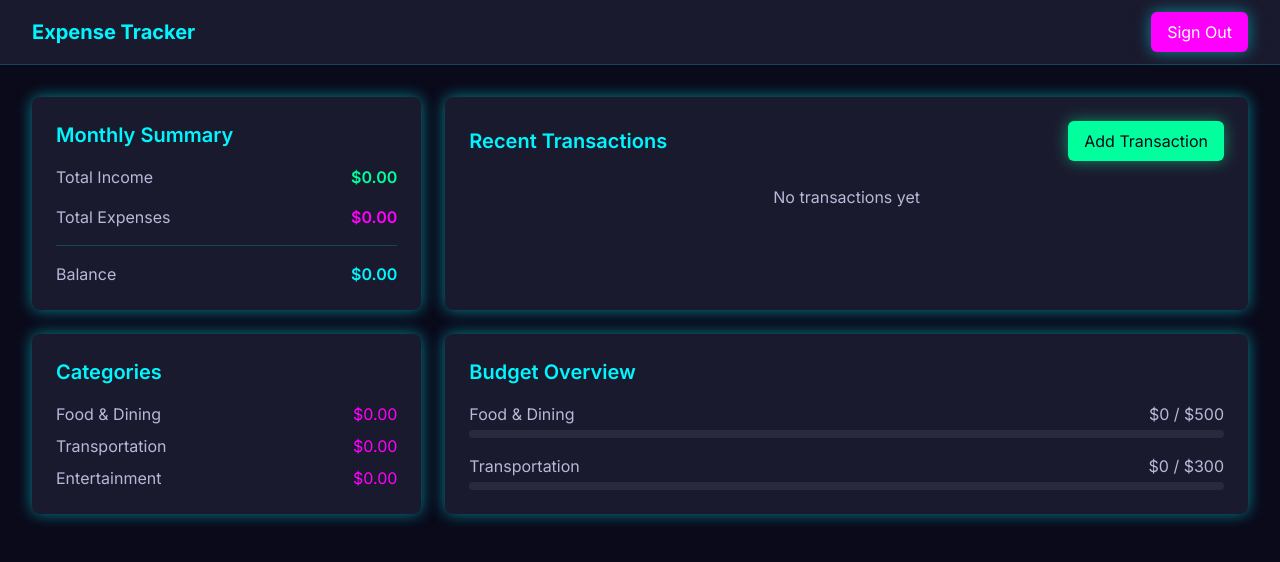
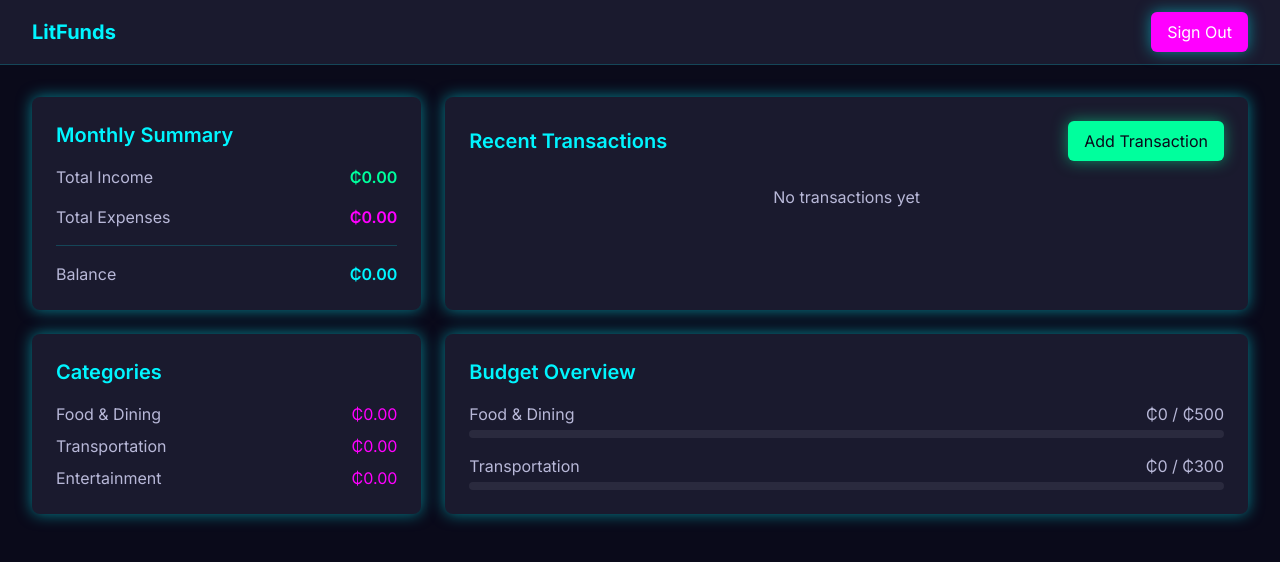
Before and after one commit to blindlit0/litfunds, a Next.js app: page /home in a window 1280 px wide. Shown: the top 562 px of the page. Built offline with nearby package versions, Linux system fonts and the light colour scheme; no server answers.

Commit message:
switched to cedi signs instead

```diff
--- a/src/app/home/page.tsx
+++ b/src/app/home/page.tsx
@@ -23,7 +23,7 @@
         <div className="max-w-7xl mx-auto px-4 sm:px-6 lg:px-8">
           <div className="flex items-center justify-between h-16">
             <div className="flex items-center">
-              <h1 className="text-xl font-bold text-primary">Expense Tracker</h1>
+              <h1 className="text-xl font-bold text-primary">LitFunds</h1>
             </div>
             <div className="flex items-center space-x-4">
               <span className="text-text-secondary">{user?.email}</span>
@@ -47,15 +47,15 @@
             <div className="space-y-4">
               <div className="flex justify-between items-center">
                 <span className="text-text-secondary">Total Income</span>
-                <span className="text-secondary font-semibold">$0.00</span>
+                <span className="text-secondary font-semibold">₵0.00</span>
               </div>
               <div className="flex justify-between items-center">
                 <span className="text-text-secondary">Total Expenses</span>
-                <span className="text-accent font-semibold">$0.00</span>
+                <span className="text-accent font-semibold">₵0.00</span>
               </div>
               <div className="flex justify-between items-center border-t border-primary/20 pt-4">
                 <span className="text-text-secondary">Balance</span>
-                <span className="text-primary font-semibold">$0.00</span>
+                <span className="text-primary font-semibold">₵0.00</span>
               </div>
             </div>
           </div>
@@ -82,15 +82,15 @@
             <div className="space-y-2">
               <div className="flex justify-between items-center">
                 <span className="text-text-secondary">Food & Dining</span>
-                <span className="text-accent">$0.00</span>
+                <span className="text-accent">₵0.00</span>
               </div>
               <div className="flex justify-between items-center">
                 <span className="text-text-secondary">Transportation</span>
-                <span className="text-accent">$0.00</span>
+                <span className="text-accent">₵0.00</span>
               </div>
               <div className="flex justify-between items-center">
                 <span className="text-text-secondary">Entertainment</span>
-                <span className="text-accent">$0.00</span>
+                <span className="text-accent">₵0.00</span>
               </div>
             </div>
           </div>
@@ -102,7 +102,7 @@
               <div>
                 <div className="flex justify-between mb-1">
                   <span className="text-text-secondary">Food & Dining</span>
-                  <span className="text-text-secondary">$0 / $500</span>
+                  <span className="text-text-secondary">₵0 / ₵500</span>
                 </div>
                 <div className="w-full bg-surface-light rounded-full h-2">
                   <div className="bg-primary h-2 rounded-full transition-all duration-300" style={{ width: '0%' }}></div>
@@ -111,7 +111,7 @@
               <div>
                 <div className="flex justify-between mb-1">
                   <span className="text-text-secondary">Transportation</span>
-                  <span className="text-text-secondary">$0 / $300</span>
+                  <span className="text-text-secondary">₵0 / ₵300</span>
                 </div>
                 <div className="w-full bg-surface-light rounded-full h-2">
                   <div className="bg-secondary h-2 rounded-full transition-all duration-300" style={{ width: '0%' }}></div>
--- a/src/app/transactions/new/page.tsx
+++ b/src/app/transactions/new/page.tsx
@@ -85,7 +85,7 @@
               </label>
               <div className="mt-1 relative rounded-md shadow-sm">
                 <div className="absolute inset-y-0 left-0 pl-3 flex items-center pointer-events-none">
-                  <span className="text-gray-400 sm:text-sm">$</span>
+                  <span className="text-gray-400 sm:text-sm">₵</span>
                 </div>
                 <input
                   type="number"
```
